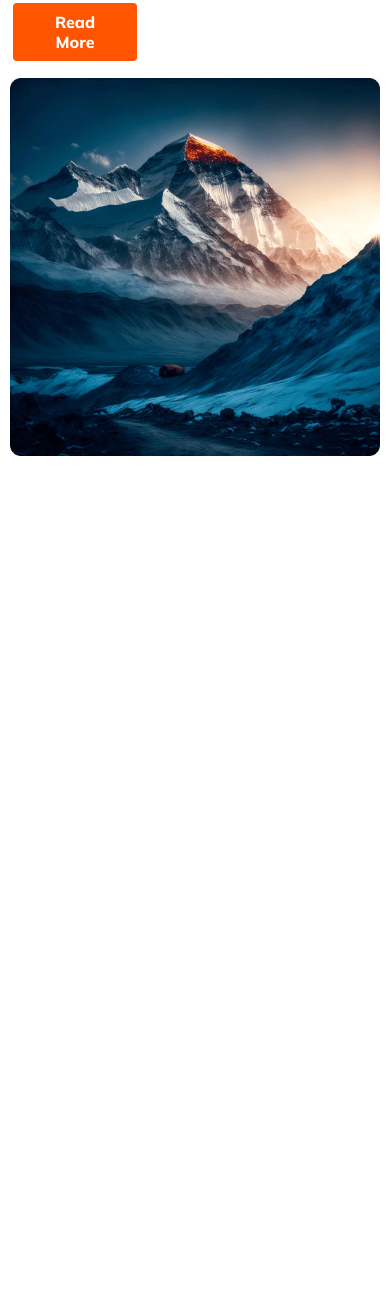
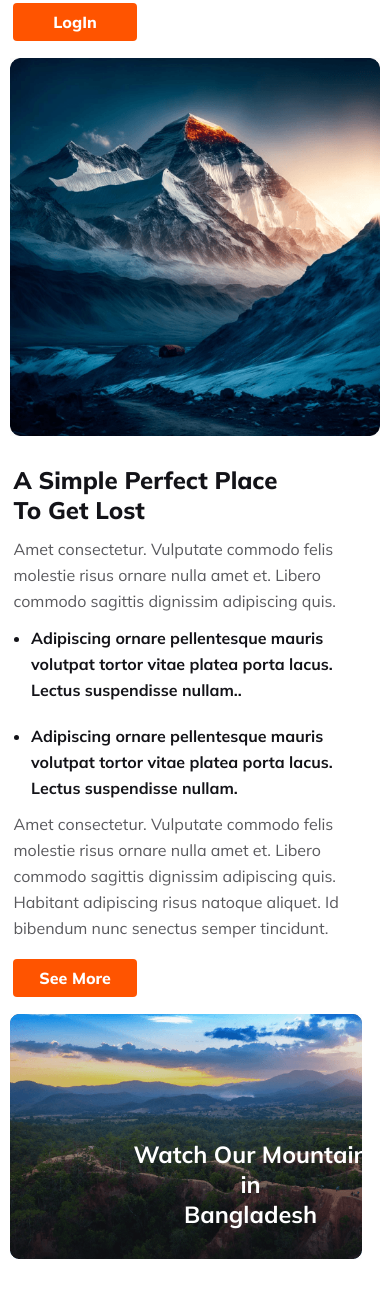
Before and after one commit to Selina-Khatun/adventure-vista, a plain HTML site: page index.html in a window 390 px wide. Shown: the part 1054-2343 px from the top of the page. Before the commit the page ends 1539 px from the top, so only its background shows below. Drawn offline with Linux system fonts and the light colour scheme.

Commit message:
added simple perfect section

```diff
--- a/index.html
+++ b/index.html
@@ -66,7 +66,7 @@
 
         </section>
     </header>
-
+<!-- Our Popular Tours section starts from here -->
     <main>
         <section class="tours-container">
             <div class="tour-info">
@@ -87,10 +87,30 @@
                     ornare nulla amet et. Libero commodo sagittis dignissim adipiscing quis. Habitant adipiscing risus
                     natoque aliquet. Id bibendum nunc senectus semper tincidunt. </p>
 
-                <button class="btn-orange">Read More</button>
+                <button class="btn-orange">LogIn</button>
 
             </div>
             <div class="tours-img"><img src="./Images/Rectangle 4.png" alt=""></div>
+        </section>
+        <!-- A Simple Perfect Place  section starts from here -->
+        <section class="tours-container">
+            <div class="tour-info">
+                <h1 class="section-title">A Simple Perfect Place <br>To Get Lost</h1>
+                <p class="section-description ">Amet consectetur. Vulputate commodo felis molestie risus  ornare nulla amet et. Libero commodo sagittis dignissim adipiscing quis. </p>
+                <ul>
+
+                    <li class="section-description  bold">Adipiscing ornare pellentesque mauris volutpat tortor vitae platea porta lacus. Lectus suspendisse nullam..</li> <br>
+                    <li class="section-description bold">Adipiscing ornare pellentesque mauris volutpat tortor vitae platea porta lacus. Lectus suspendisse nullam.</li>
+                </ul>
+                <p class="section-description ">Amet consectetur. Vulputate commodo felis molestie risus
+                    ornare nulla amet et. Libero commodo sagittis dignissim adipiscing quis. Habitant adipiscing risus
+                    natoque aliquet. Id bibendum nunc senectus semper tincidunt. </p>
+
+                <button class="btn-orange">See More</button>
+
+            </div>
+            <div class="simple-img"><img src="./Images/Group 40089.png" alt="">
+            <div class="simple-img-info"><h3>Watch Our Mountain in <br> Bangladesh</h3></div></div>
         </section>
 
     </main>
--- a/styles/responsive.css
+++ b/styles/responsive.css
@@ -73,8 +73,21 @@
 
   }
 
+/*  */
+.simple-img{
+    position: relative;
+  }
+  .simple-img img{
+    width: 95%;
+    margin: auto;
+    /* height: 100%; */
 
-
+  }
+  .simple-img-info{
+    position:absolute ;
+    top: 50%;
+    text-align: center;
+  }
 
 
 
--- a/styles/style.css
+++ b/styles/style.css
@@ -149,33 +149,55 @@ select {
   width: 23%;
 }
 /* Our Popular Tours section styles  */
-.tours-container{
+.tours-container {
   display: flex;
   margin: 7% 0%;
- justify-content: space-between;
+  justify-content: space-between;
 }
-.tour-info{
-  padding:0% 5% 0% 1%;
+.tour-info {
+  padding: 0% 5% 0% 1%;
   width: 50%;
 }
-.tour-info ul{
+.tour-info ul {
   padding: 3% 5%;
 }
-.tours-img img{
-  width: 100% ;
+.tours-img img {
+  width: 100%;
   height: 85%;
 }
-.section-title{
+.section-title {
   color: #131318;
   font-size: 40px;
   font-weight: 800;
   padding-bottom: 3%;
 }
-.section-description{
-  color: #131318B3;
-line-height: 26px;
-/* padding: 3% 0%; */
+.section-description {
+  color: #131318b3;
+  line-height: 26px;
 }
-.tour-info button{
- margin-top:5% ;
+.tour-info button {
+  margin-top: 5%;
 }
+
+/* simple perfect section styles */
+.tour-info .bold {
+  color: #131318;
+  font-weight: 700;
+  line-height: 26px;
+}
+.simple-img {
+  position: relative;
+}
+.simple-img img {
+  width: 100%;
+  height: 100%;
+}
+.simple-img-info {
+  position: absolute;
+  top: 50%;
+  left: 30%;
+  text-align: center;
+  color: #fff;
+  font-size: 20px;
+  font-weight: 700;
+}
```
